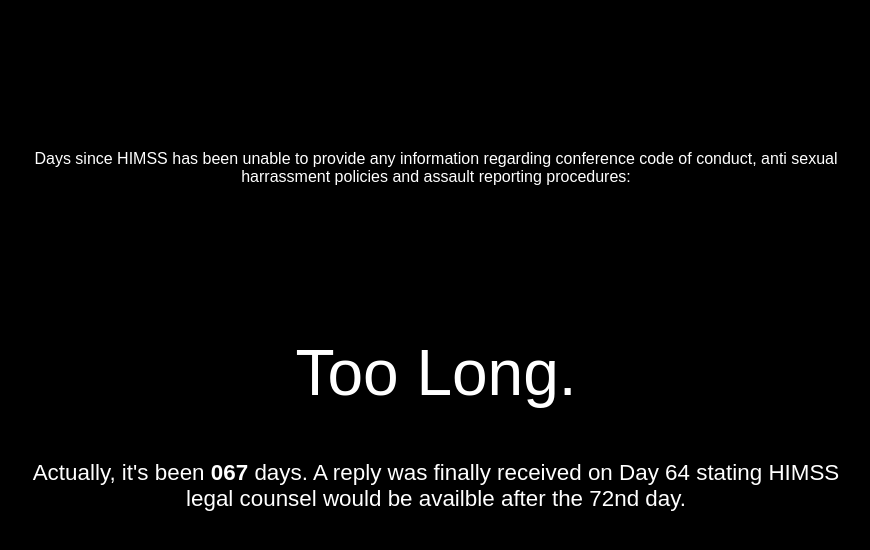
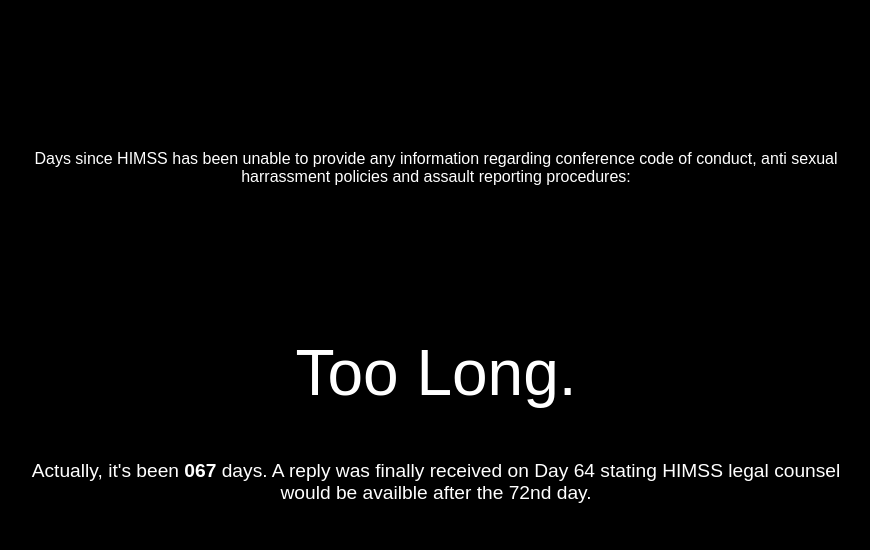
Before and after one commit to laurenstill/laurenstill.github.io, a Jekyll site: the page himssplzrespond.html, which Jekyll copies as it is, in a window 1280 px wide. Shown: the top 550 px of the page, without its empty margins (204-1074 px from the left). Built offline with Jekyll 4.4.1, drawn with Linux system fonts in a browser that asks for light colours.

Commit message:
Update himssplzrespond.html

```diff
--- a/himssplzrespond.html
+++ b/himssplzrespond.html
@@ -45,7 +45,7 @@
 text-align:center;
 }
 #sub {
-font-size:0.35em;
+font-size:0.30em;
 margin: 0px auto;
 margin-top: 50px;
 width: 850px;
```
